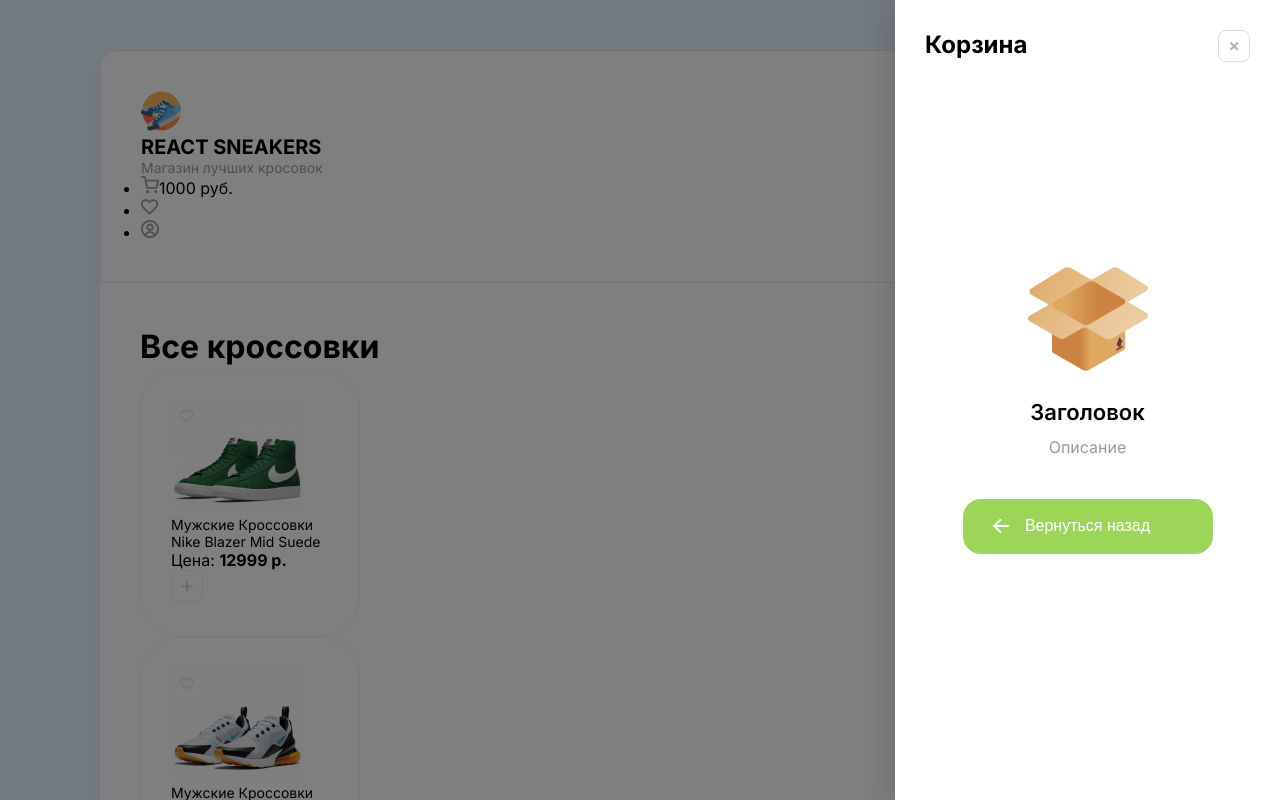
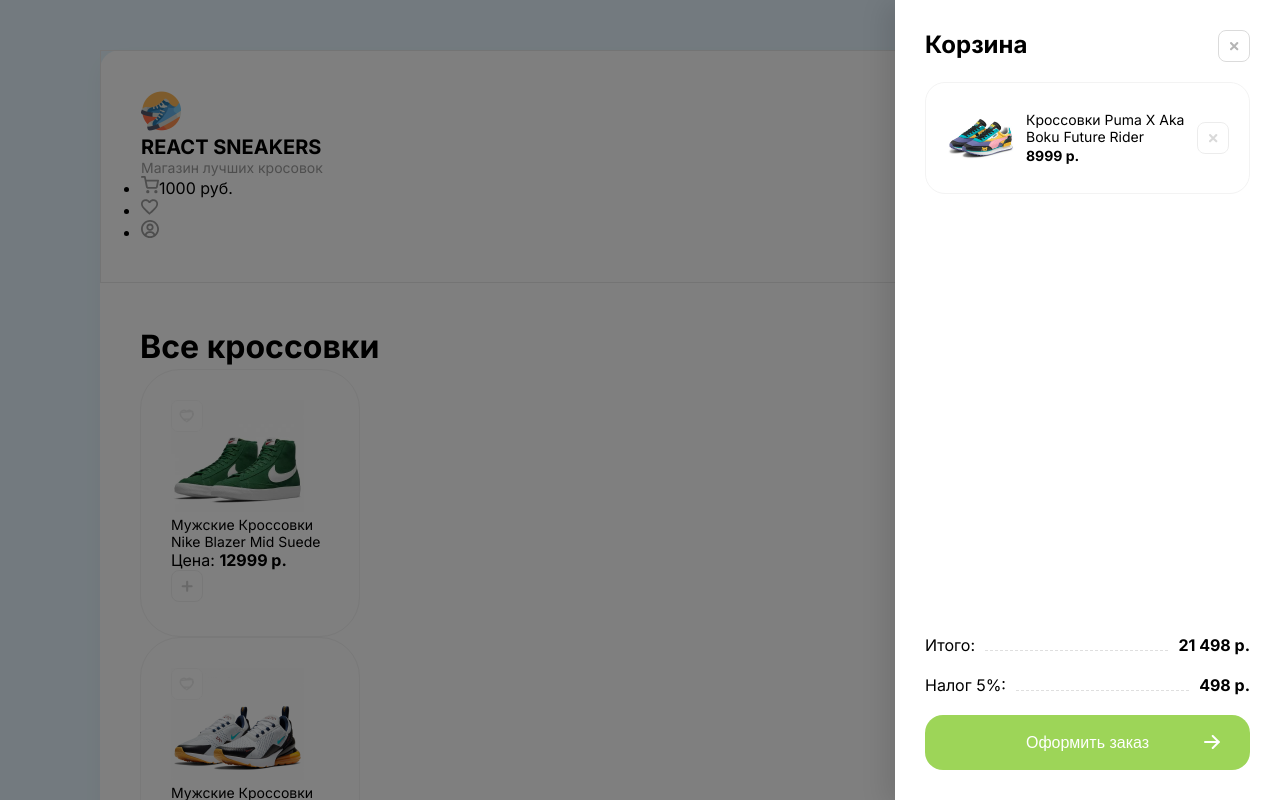
Before and after one commit to Jan1si/react-sneakers, a React (Create React App) app: page / in a window 1280 px wide. Both pictures are taken after a click on the item "1000 руб.". Shown: the top 800 px of the page. Built offline with nearby package versions, Linux system fonts and the light colour scheme; data requests are answered from the project's data file.

Commit message:
add to order

```diff
--- a/db.json
+++ b/db.json
@@ -61,6 +61,14 @@
       "imgUrl": "10.jpg"
     }
   ],
-  "cart": [],
-  "favorite": []
+  "cart": [
+    {
+      "id": "4",
+      "title": "Кроссовки Puma X Aka Boku Future Rider",
+      "price": "8999",
+      "imgUrl": "4.jpg"
+    }
+  ],
+  "favorite": [],
+  "orders": []
 }
--- a/src/App.js
+++ b/src/App.js
@@ -81,6 +81,21 @@
     }
   };
 
+  const onAddToOrder = async (obj) => {
+    try {
+      const { data } = await axios.post("http://localhost:3001/orders", obj);
+      const { status } = await axios.put("http://localhost:3001/cart", {
+        data: {}
+      });
+      setCartItems([]);
+      console.log(status);
+      console.log(cartItems);
+    } catch (error) {
+      alert(error);
+      console.log(cartItems);
+    }
+  }
+
   const hasAddToCart = (id) => {
     return (cartItems.some((obj) => obj.id === id));
   }
@@ -90,7 +105,18 @@
   }
 
   return (
-    <AppContext.Provider value={{items, cartItems, favorite, onAddItemCart,onAddFavorite, hasAddToCart, hasAddToFavorite}}>
+    <AppContext.Provider value={
+      {
+        items,
+        cartItems,
+        favorite,
+        onAddItemCart,
+        onAddFavorite,
+        onAddToOrder,
+        hasAddToCart,
+        hasAddToFavorite
+      }
+    }>
       <div className="wrapper">
         {cartOpened &&
           <Drawer
--- a/src/components/Drawer/index.jsx
+++ b/src/components/Drawer/index.jsx
@@ -1,12 +1,18 @@
 import React from 'react'
 import styles from './Drawer.module.scss';
-import { useContext } from 'react';
+import { useContext, useState } from 'react';
 import { AppContext } from '../../App';
 import { Info } from '../Info';
 
 export const Drawer = ({ onClose, onDelete }) => {
 
-  const { cartItems } = useContext(AppContext);
+  const { cartItems, onAddToOrder } = useContext(AppContext);
+  const [orders, setOrders] = useState(false);
+
+  const sendCartItems = (obj) => {
+    setOrders(true);
+    onAddToOrder(obj);
+  }
 
   return (
     <div className={styles.owerlay}>
@@ -30,10 +36,18 @@
             ))
           )
             : (
+              orders ?
               <Info
-              title={"Заголовок"}
-              description={"Описание"}
-              onClose={onClose}  />
+              title={"Заказ оформлен"}
+              description={"что-то"}
+              onClose={onClose}
+            />
+              :
+              <Info
+                title={"Корзина пустая"}
+                description={"Добавьте хотя бы одну пару кроссовок, чтобы сделать заказ."}
+                onClose={onClose}
+              />
               // <div className={styles.card__empty}>
               //   <img width={120} src="img/empty-cart.jpg" alt="Empty" />
               //   <h2>Корзина пустая</h2>
@@ -57,7 +71,7 @@
                 <b>498 р.</b>
               </li>
             </ul>
-            <button className={`green__btn ${styles.buy__btn}`}>Оформить заказ <img src="img/arrow.svg" alt="Arrow" /></button>
+            <button onClick={() => sendCartItems(cartItems)} className={`green__btn ${styles.buy__btn}`}>Оформить заказ <img src="img/arrow.svg" alt="Arrow" /></button>
           </div>
         )
           : null
```
Lines whose indentation alone changed are shown as unchanged.
